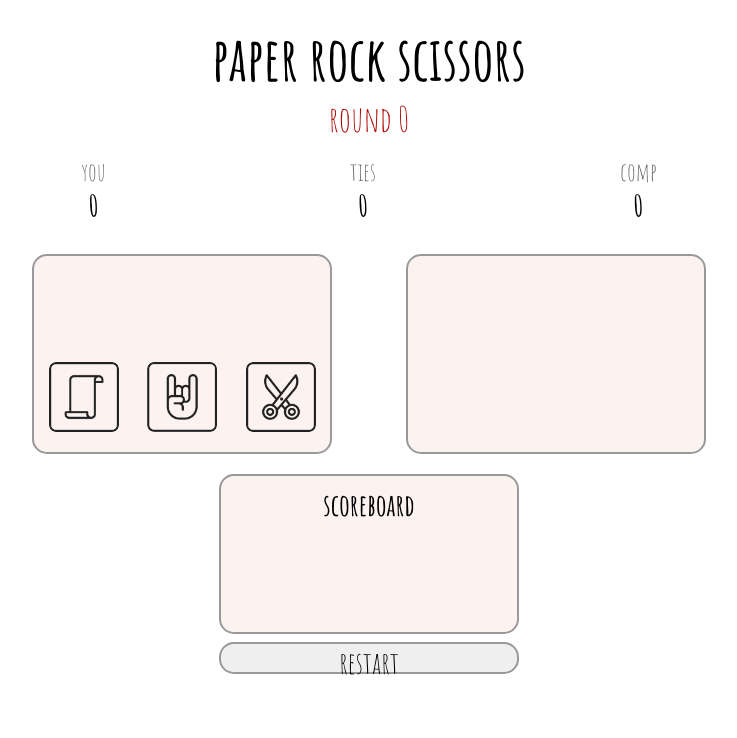
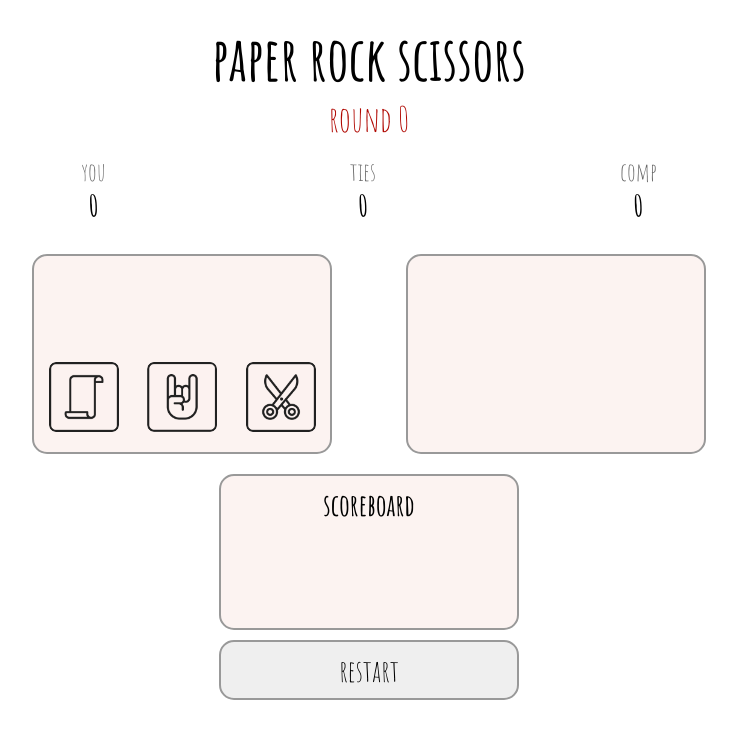
Before and after one commit to wyrwat/paperRockScissors, a website: page index.html in a window 1024 px wide. Shown: the whole page, without its empty margins (143-880 px from the left). Drawn offline with Linux system fonts and the light colour scheme.

Commit message:
add margin to control-panel

```diff
--- a/sass/style.scss
+++ b/sass/style.scss
@@ -191,7 +191,7 @@ h1 {
             font-family: 'Amatic SC', cursive;
             font-size: 30px;
             width: 300px;
-            height: 80%;
+            height: 60px;
             align-self: flex-end;
             border-radius: 15px;
             border: 2px solid #999;
@@ -252,4 +252,8 @@ h1 {
             }
         }
     }
+
+    .control-panel {
+        margin-top: 30px;
+    }
 }
```
Also changed, not shown: css/style.css, css/style.prefixed.css, 2 other files.
